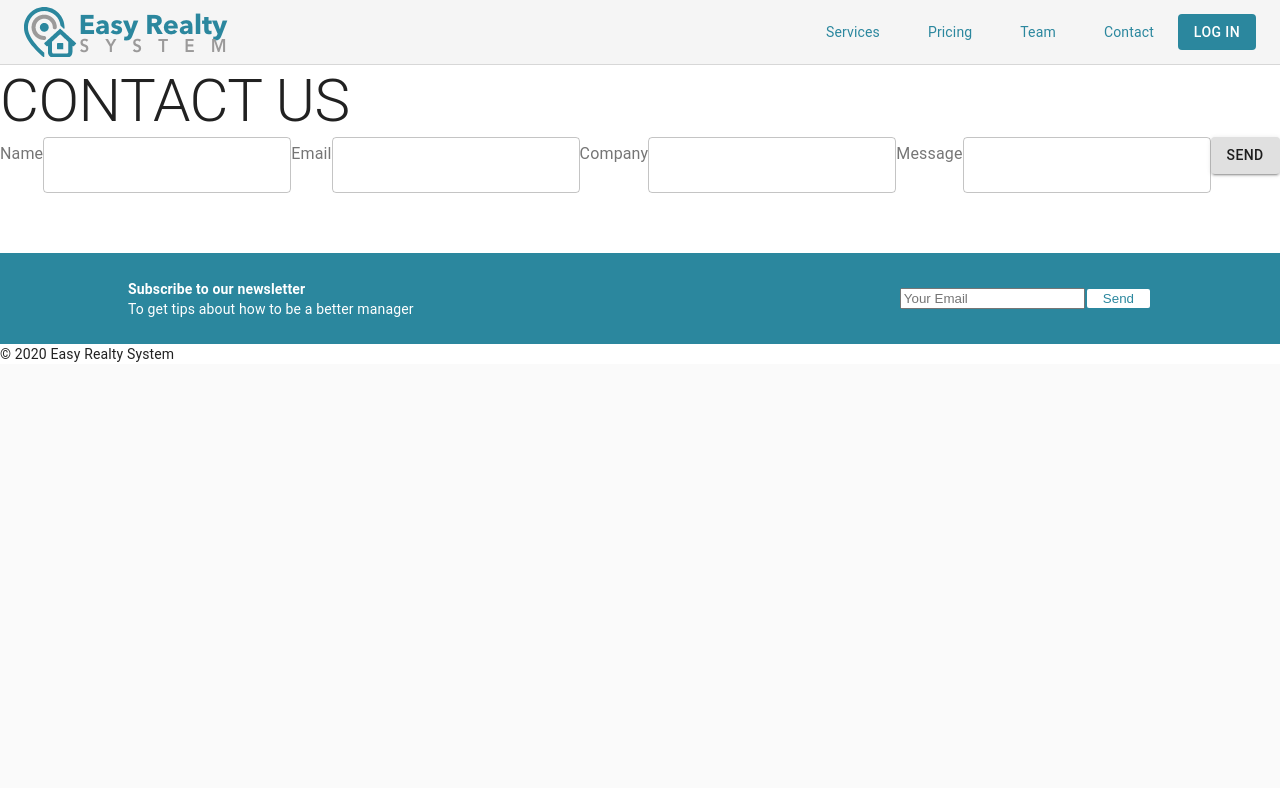
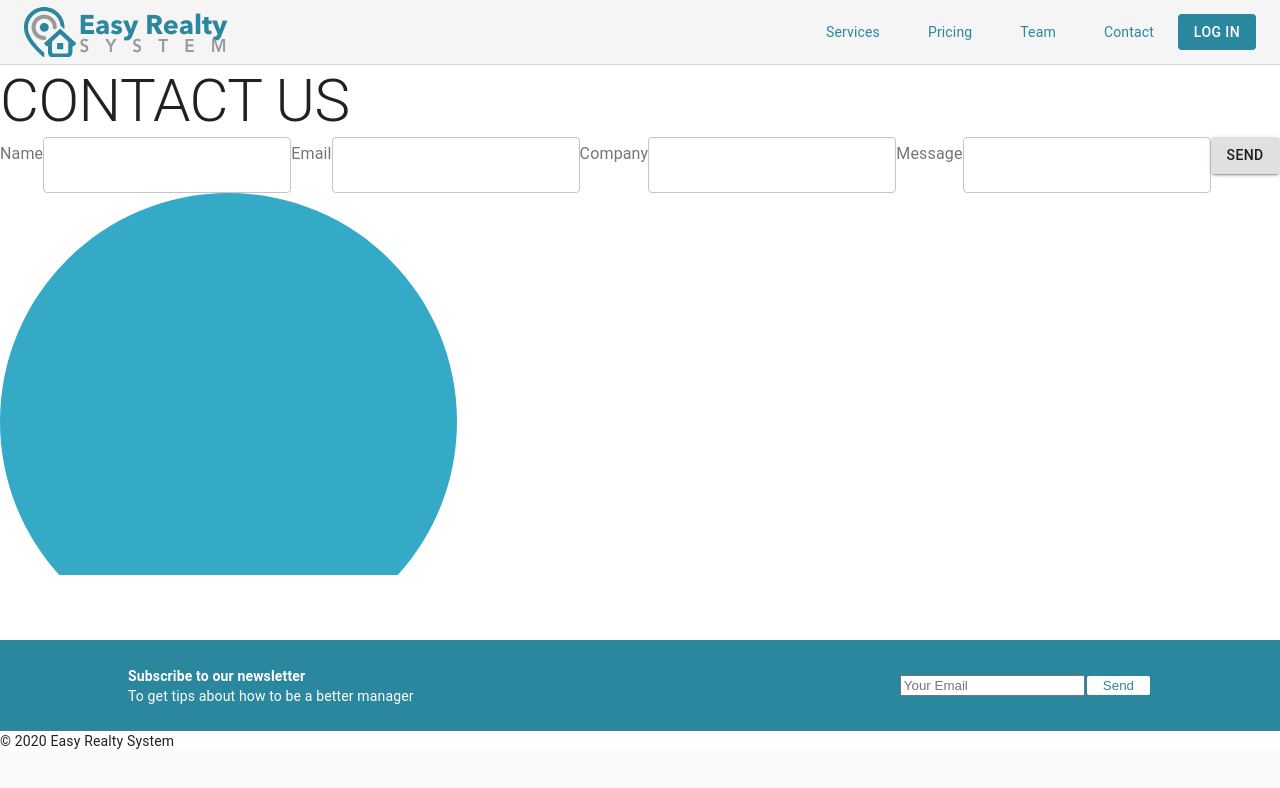
Before and after one commit to jyotSarup/ez.website, a React (Create React App) app: page /Contact in a window 1280 px wide. Shown: the top 788 px of the page. Built offline with nearby package versions, Linux system fonts and the light colour scheme.

Commit message:
The circle image has issues.

```diff
--- a/src/Assets/sass/pages/_contact.scss
+++ b/src/Assets/sass/pages/_contact.scss
@@ -6,7 +6,7 @@
   background-repeat: no-repeat;
   font-family: "Open Sans";
   display: grid;
-  grid-template-rows: 1fr 1fr 1fr 1fr 1fr 1fr 1fr 1fr 1fr;
+  grid-template-rows: repeat(8,1fr);
   grid-template-columns: 1fr 1fr 1fr;
   .contact_header {
     background-image: url(../../../Components/Pages/Contact/assets/Contact.png);
@@ -14,7 +14,7 @@
     grid-column: 1 / 5;
   }
   .contact {
-    grid-row: 1 / 8;
+    grid-row: 1 / 7;
     grid-column: 2 / 3;
     width: 120%;
     padding: 2em;
@@ -30,6 +30,7 @@
       background-color: rgba(255, 255, 255, 255);
       border: 2px solid white;
       border-radius: 7px;
+      //z-index: -1;
       box-shadow: 3px 3px 5px #9b9a9a;
       margin-top: 2em;
       // height: 100em;
@@ -65,12 +66,29 @@
   .contact_circular_shape {
     grid-row: 6 / 9;
     grid-column: 1 / 3;
-
     width: 100%;
-    z-index: -1;
-    background-image: url(../../../Components/Pages/Contact/assets/Contact_Shape.png);
+    //background-image: url(../../../Components/Pages/Contact/assets/Contact_Shape.png);
     background-repeat: no-repeat;
     background-position: center bottom;
     background-size: contain;
   }
+  .contact_circular_shape{
+    position: relative;
+    grid-row: 6 / 8;
+    grid-column: 1 / 3;
+    img{
+      position: absolute;
+      top: -10px;
+      width: 40%;
+      left: 240px;
+      //z-index: -1;
+    }
+  }
+  // .contact::after{
+  //   content: url('../../../Components/Pages/Contact/assets/Contact_Shape.png');
+  //   position: absolute;
+  //   top: 500px;
+  //   left: 300px;
+  //   //z-index: 100000;
+  // }
 }
--- a/src/Components/Pages/Contact/contact.js
+++ b/src/Components/Pages/Contact/contact.js
@@ -4,6 +4,7 @@ import { FormLabel } from '@material-ui/core';
 import {FormControl} from '@material-ui/core';
 import { TextField } from '@material-ui/core';
 import {Button} from '@material-ui/core';
+import CircleImg from "./assets/Contact_Shape.png";
 
 function Contact() {
     return (
@@ -37,7 +38,7 @@ function Contact() {
                 </div>
             </div>
             <div className="contact_circular_shape">
-
+            <img src ={CircleImg}/>
             </div>
         </div>)
 }
```
